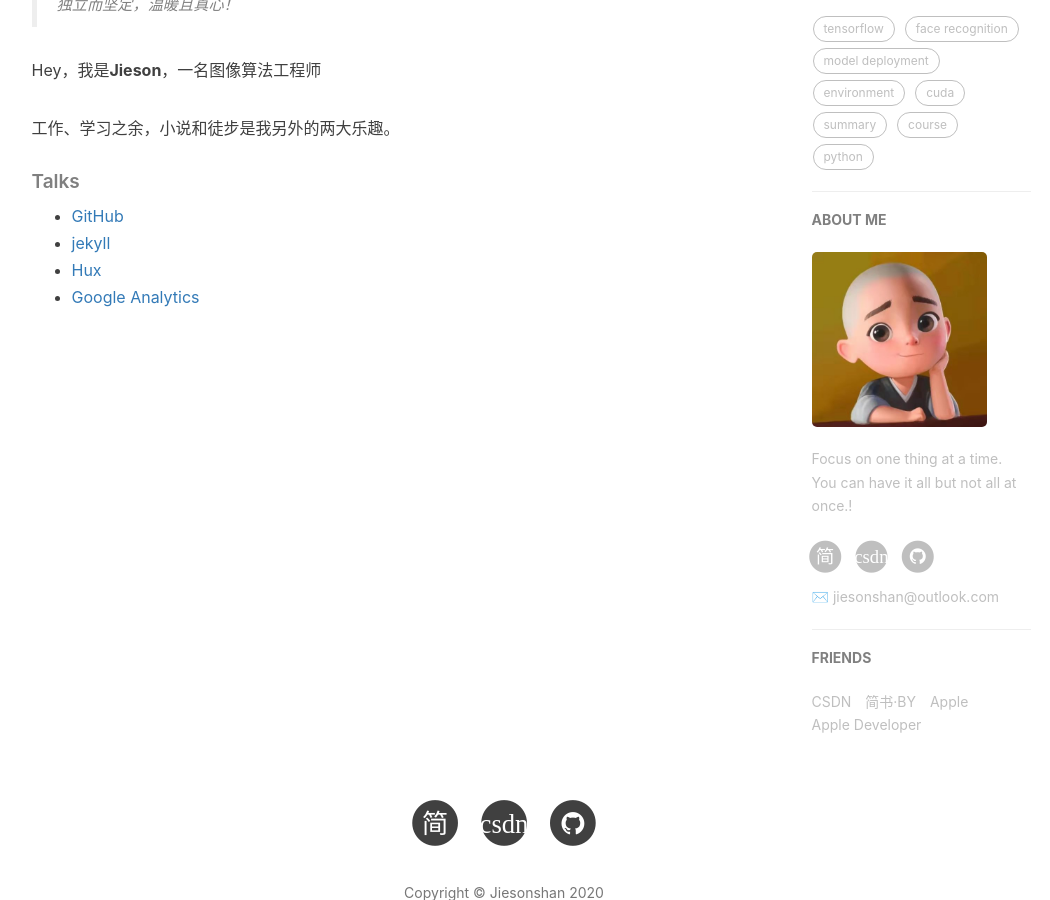
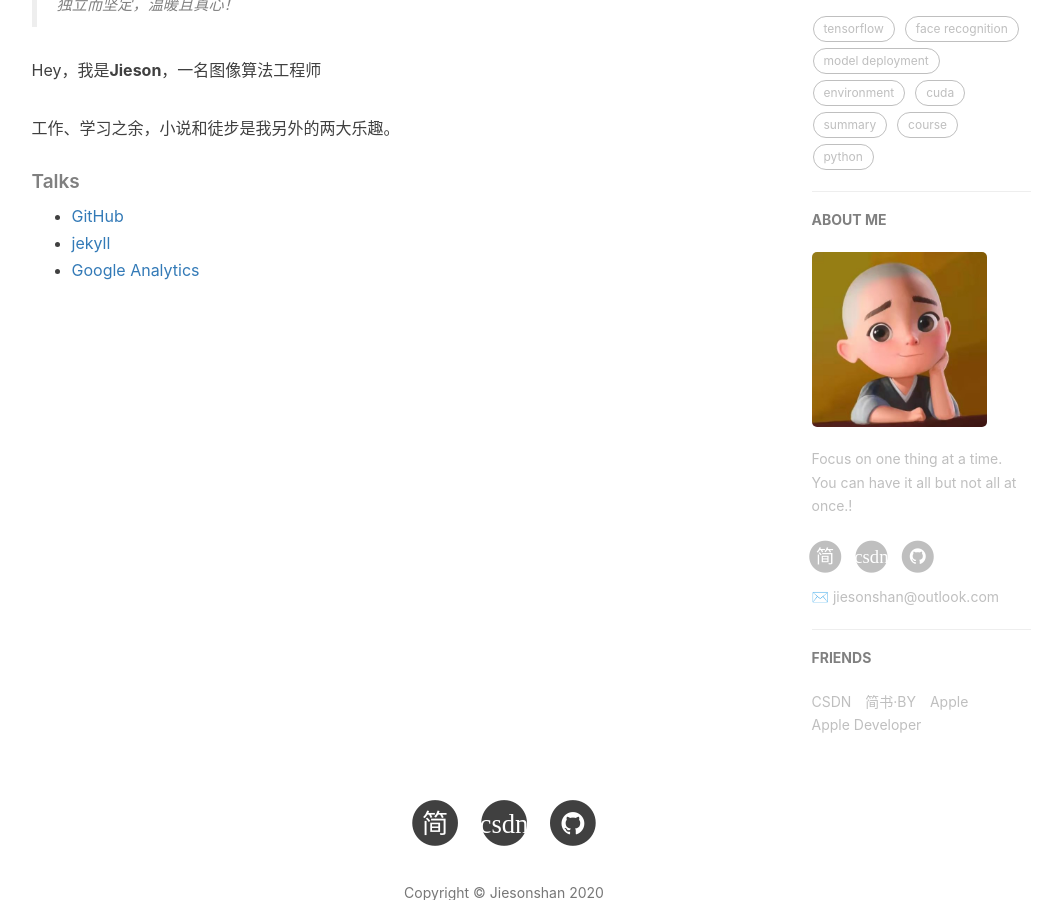
Before and after one commit to jiesonshan/jiesonshan.github.io, a Jekyll site: the page built from about.html, in a window 1280 px wide and 900 px high, scrolled down 502 px. Shown: the whole window, without its empty margins (136-1186 px from the left). Built offline with Jekyll 4.4.1, drawn with Linux system fonts in a browser that asks for light colours; nearby versions of some CDN libraries; comment, search, counter and statistics services are not loaded.

```diff
--- a/about.html
+++ b/about.html
@@ -4,7 +4,7 @@ title: "About"
 description: "Hey, this is Jieson."
 header-img: "img/post-bg-rwd.jpg"
 ---
-
+<!--reference http://huangxuan.me/-->
 <!-- Language Selector -->
 <!-- <select class="sel-lang" onchange= "onLanChange(this.options[this.options.selectedIndex].value)">
     <option value="0" selected> 中文 Chinese </option>
@@ -29,7 +29,7 @@ header-img: "img/post-bg-rwd.jpg"
     <ul>
         <li><a href="https://github.com">GitHub</a></li>
         <li><a href="http://jekyll.com.cn/">jekyll</a></li>
-        <li><a href="http://huangxuan.me/">Hux</a></li>
+<!--        <li><a href="http://huangxuan.me/">Hux</a></li> -->
         <li><a href="https://analytics.google.com/analytics">Google Analytics</a></li>
     </ul>
 </div>
```
